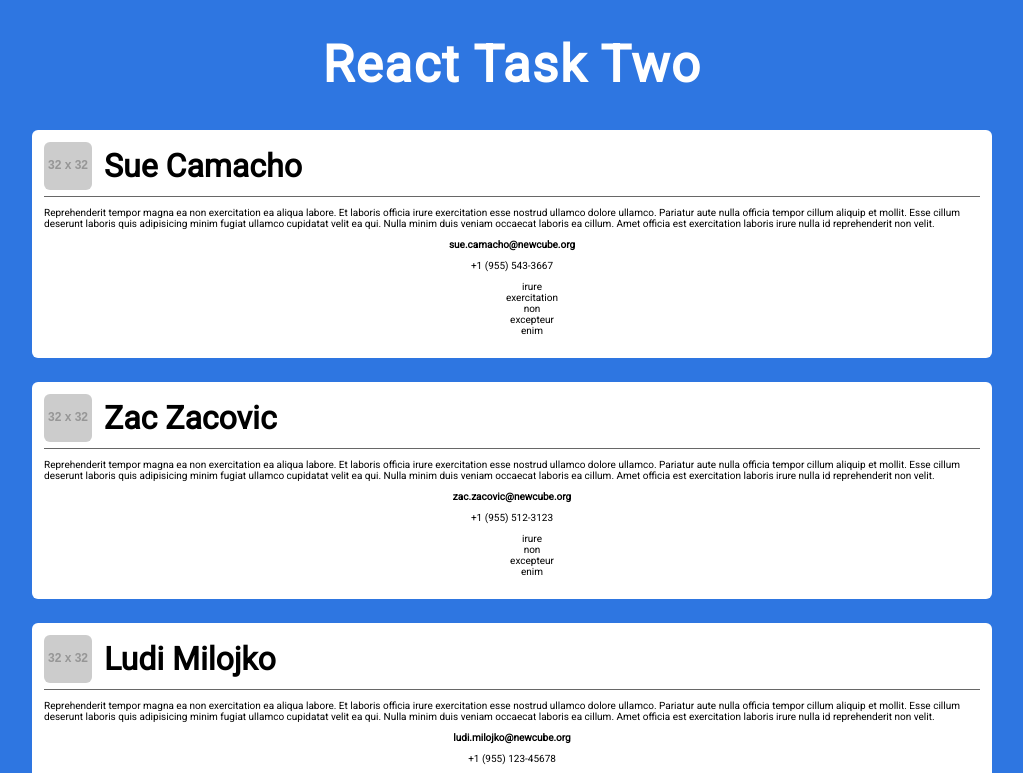
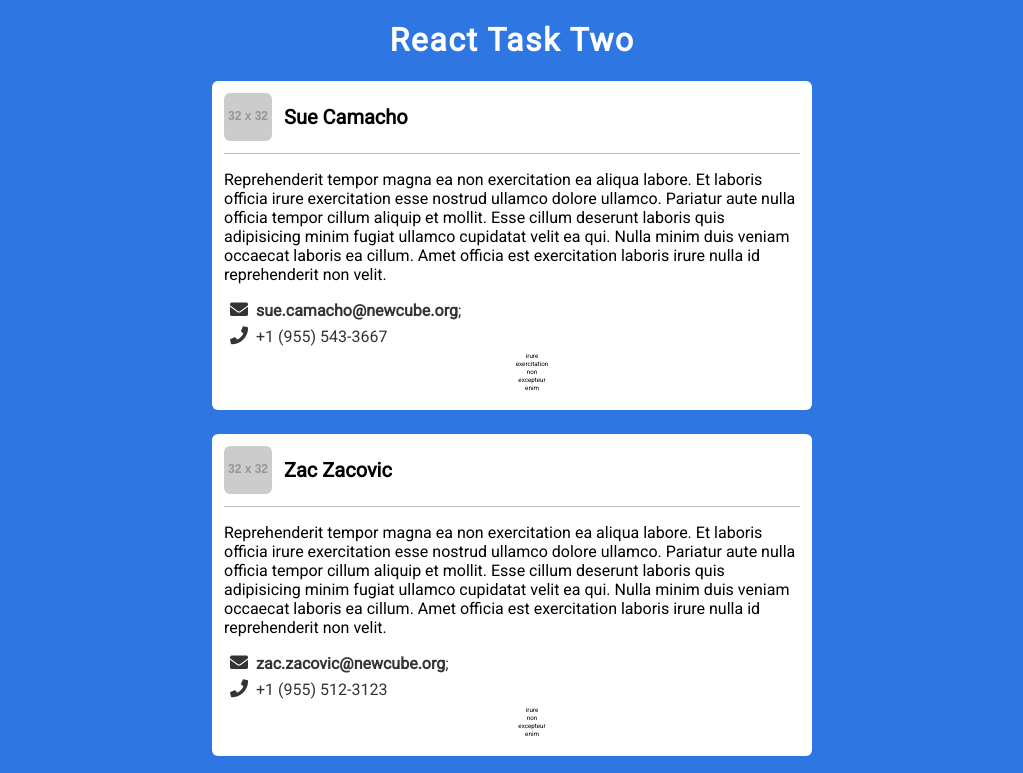
Before and after one commit to vuckovicsava/react-task-two, a React (Create React App) app: page / in a window 1280 px wide. Shown: the top 773 px of the page, without its empty margins (128-1151 px from the left). Built offline with nearby package versions, Linux system fonts and the light colour scheme.

Commit message:
card almost styled

```diff
--- a/public/index.html
+++ b/public/index.html
@@ -24,6 +24,8 @@
     -->
     <!-- Google Font -->
     <link href="https://fonts.googleapis.com/css?family=Roboto" rel="stylesheet">
+    <!-- Font Awesome -->
+    <link rel="stylesheet" href="https://use.fontawesome.com/releases/v5.6.3/css/all.css" integrity="sha384-UHRtZLI+pbxtHCWp1t77Bi1L4ZtiqrqD80Kn4Z8NTSRyMA2Fd33n5dQ8lWUE00s/" crossorigin="anonymous">
     <title>React App</title>
   </head>
   <body>
--- a/src/components/Email.js
+++ b/src/components/Email.js
@@ -1,5 +1,11 @@
 import React from 'react';
 
-const Email = ({ email }) => <strong>{email}</strong>;
+const Email = ({ email }) => (
+  <div>
+    <i class="fas fa-envelope"></i>
+    <strong>{email}</strong>;
+  </div>
+)
+
 
 export default Email;
--- a/src/components/FullName.js
+++ b/src/components/FullName.js
@@ -1,5 +1,5 @@
 import React from 'react';
 
-const FullName = ({ name }) => <h3>{name.first} {name.last}</h3>;
+const FullName = ({ name }) => <h3 className="card__heading">{name.first} {name.last}</h3>;
 
 export default FullName;
--- a/src/components/Image.js
+++ b/src/components/Image.js
@@ -1,5 +1,5 @@
 import React from 'react';
 
-const Image = ({ picture }) => <img src={picture} alt="user" />
+const Image = ({ picture }) => <img className="card__image" src={picture} alt="user" />
 
 export default Image;
--- a/src/components/Phone.js
+++ b/src/components/Phone.js
@@ -1,5 +1,10 @@
 import React from 'react';
 
-const Phone = ({ phone }) => <p>{phone}</p>;
+const Phone = ({ phone }) => (
+  <div>
+    <i class="fas fa-phone"></i>
+    <span>{phone}</span>
+  </div>
+)
 
 export default Phone;
--- a/src/components/User.js
+++ b/src/components/User.js
@@ -22,8 +22,11 @@ const User = ({
       <FullName name={name} />
     </div>
     <About about={about} />
-    <Email email={email} />
-    <Phone phone={phone} />
+    <div className="card__contact-details">
+      <Email email={email} />
+      <Phone phone={phone} />
+    </div>
+
     <Tags tags={tags} />
     <Registered isRegistered={isRegistered}/>
   </div>
--- a/src/styles/main.scss
+++ b/src/styles/main.scss
@@ -1,9 +1,10 @@
 $blue: #2e76e1;
 $blue-dark: #1C39A3;
-$gray-dark: #676767;
+$gray: #bcbcbc;
+$gray-dark: #343434;
 $white: #fff;
 
-body {
+body, html {
   margin: 0;
   padding: 0;
   font-family: 'Roboto', sans-serif;
@@ -25,35 +26,48 @@ body {
 
 .card {
   background-color: $white;
-  padding: 12px;
-  margin-bottom: 24px;
-  border-radius: 6px;
+  padding: 1.2rem;
+  margin-bottom: 2.4rem;
+  border-radius: .6rem;
 
   &__header {
     display: flex;
     align-items: center;
-    border-bottom: 1px solid $gray-dark;
-    padding-bottom: 6px;
+    border-bottom: 1px solid $gray;
+    padding-bottom: 1.2rem;
+  }
 
-    img {
+  &__image {
     width: 48px;
     height: 48px;
-      margin-right: 12px;
+    margin-right: 1.2rem;
     border-radius: 6px;
   }
 
-    h3 {
+  &__heading {
     margin: 0;
     font-size: 2rem;
-    }
   }
 
   &__text {
     text-align: left;
+    font-size: 1.6rem;
   }
 
-  &__contact {
-    border: 1px solid black;
+  &__contact-details {
+    color: $gray-dark;
+    text-align: left;
+    font-size: 1.6rem;
+    padding: 0 .6rem;
+
+    div:not(:last-child) {
+      margin-bottom: .6rem;
+    }
+
+    .fas {
+      font-size: 1.8rem;
+      margin-right: .8rem;
+    }
   }
 
   &__tags {
```
Lines whose indentation alone changed are shown as unchanged.
